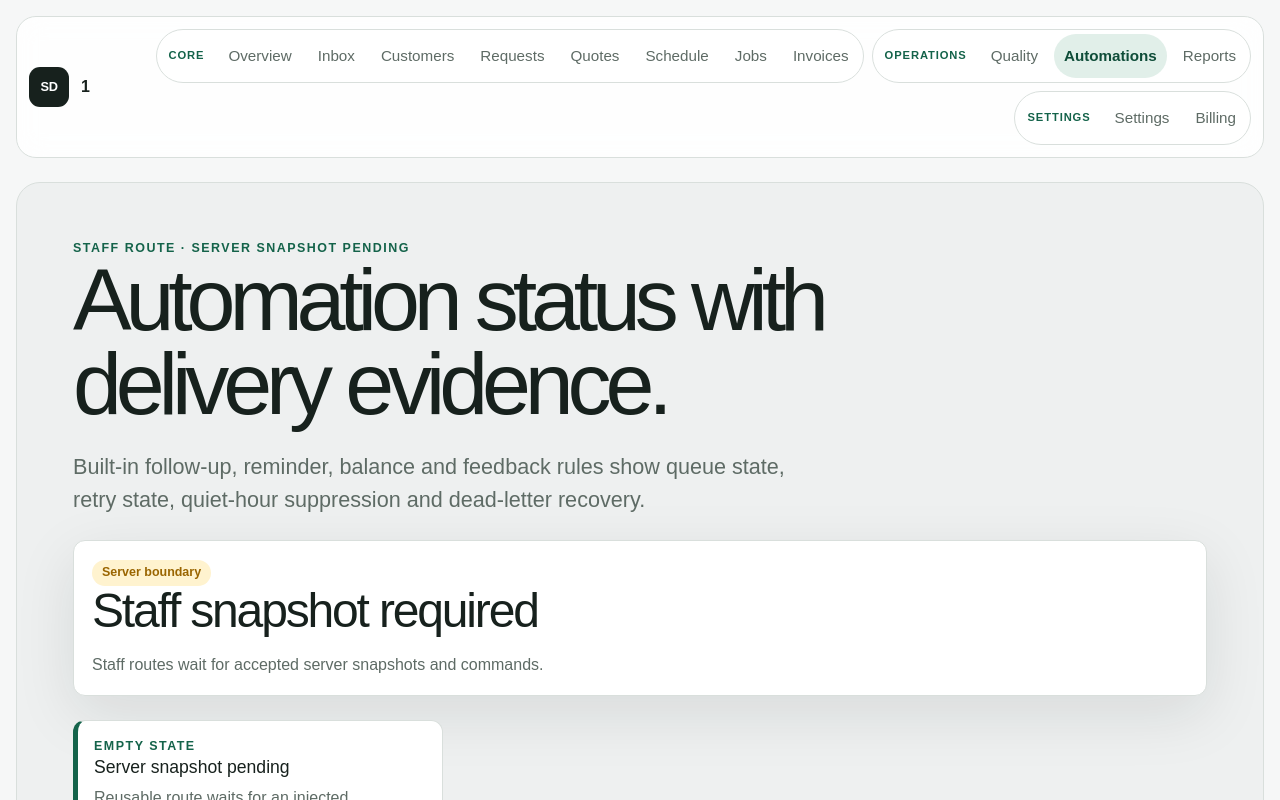
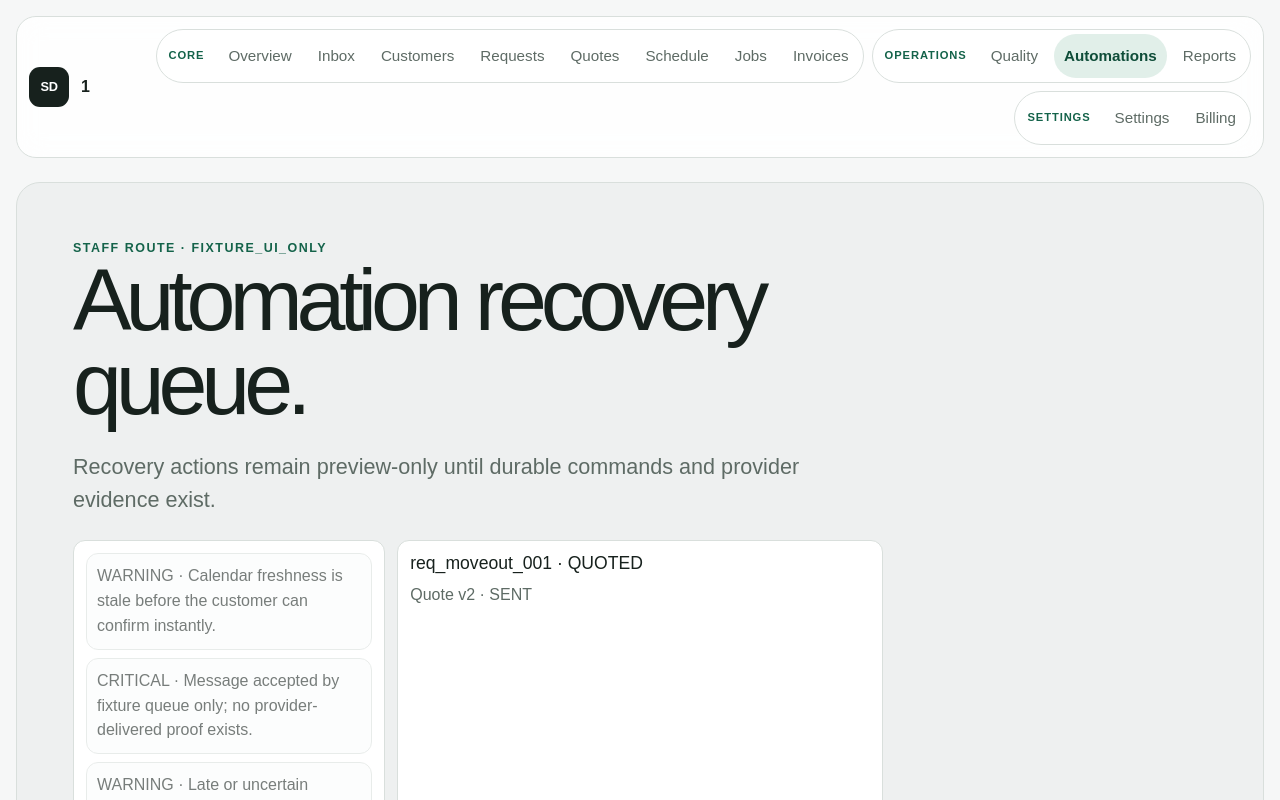
Before and after one commit to SaamVR/ServiceDesk, a Next.js app: page /app/1/automations in a window 1280 px wide. Shown: the top 800 px of the page. Built offline with nearby package versions, Linux system fonts and the light colour scheme.

Commit message:
refactor(product): route staff automations through fixture wrapper

```diff
--- a/src/app/app/[workspace]/automations/page.tsx
+++ b/src/app/app/[workspace]/automations/page.tsx
@@ -1,15 +1,15 @@
-import { OperationalRoute } from "@/features/operations/OperationalRoute";
+import { OperationalFixtureRoute } from "@/features/operations/OperationalFixtureRoute";
 
 export default async function StaffAutomationsPage({ params }: { params: Promise<{ workspace: string }> }) {
   const { workspace } = await params;
 
   return (
-    <OperationalRoute
+    <OperationalFixtureRoute
       surface="staff"
       staffModule="automations"
       workspaceLabel={workspace}
-      title="Automation status with delivery evidence."
-      description="Built-in follow-up, reminder, balance and feedback rules show queue state, retry state, quiet-hour suppression and dead-letter recovery."
+      title="Automation recovery queue."
+      description="Recovery actions remain preview-only until durable commands and provider evidence exist."
     />
   );
 }
```
